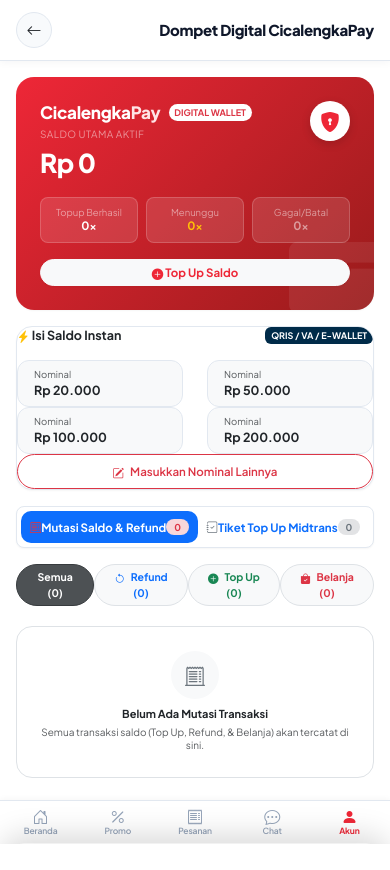
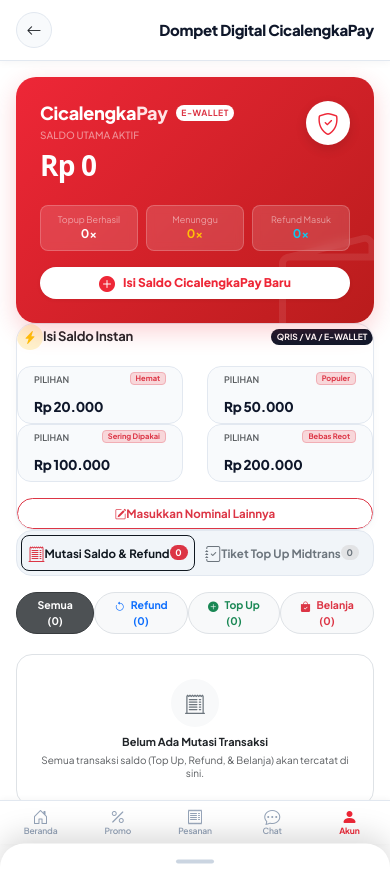
Before and after one commit to qipaw990/mhcstore, a PHP site: page /wallet in a window 390 px wide. Before the commit the page ends 844 px from the top, so only its background shows below. Run offline with PHP 8.4, Linux system fonts and the light colour scheme; the visitor is signed in with stand-in values (Sample User, id 1); data that the repository does not hold is empty; some libraries are stand-ins or nearby versions.

Commit message:
Fix auto-refund logging on order cancellations and redesign CicalengkaPay wallet UI for premium mobile experience

```diff
--- a/app/controllers/AdminController.php
+++ b/app/controllers/AdminController.php
@@ -187,7 +187,11 @@ class AdminController extends Controller
         $reason = sanitize($data['reason'] ?? 'Dibatalkan oleh Administrator');
 
         Database::execute("UPDATE `orders` SET `order_status` = 'canceled', `canceled_at` = NOW(), `cancellation_reason` = ? WHERE `id` = ?", [$reason, $orderId]);
-        $this->successResponse('Pesanan berhasil dibatalkan.');
+
+        // Panggil auto refund jika pesanan telah dibayar
+        Order::refundOrderIfPaid($orderId, $reason);
+
+        $this->successResponse('Pesanan berhasil dibatalkan dan pengembalian dana (jika ada) telah dikreditkan ke CicalengkaPay.');
     }
 
     public function deleteOrder(): void
--- a/views/customer/wallet.php
+++ b/views/customer/wallet.php
@@ -8,116 +8,123 @@
 </div>
 
 <div class="px-3 py-3">
-    <!-- CicalengkaPay Card Banner -->
-    <div class="p-4 text-white shadow-2xs mb-3 position-relative overflow-hidden" style="background: linear-gradient(135deg, #EE2737 0%, #991B1B 100%); border-radius: 18px;">
-        <!-- Watermark Icon -->
-        <div class="position-absolute" style="right: -10px; bottom: -15px; font-size: 95px; opacity: 0.08; line-height: 1; pointer-events: none;">
-            <i class="bi bi-wallet-fill"></i>
+    <!-- CicalengkaPay Premium Banner Card -->
+    <div class="p-4 text-white mb-3.5 position-relative overflow-hidden"
+         style="background: linear-gradient(135deg, #EE2737 0%, #B91C1C 100%); border-radius: 20px; box-shadow: 0 8px 24px rgba(238, 39, 55, 0.22);">
+        <!-- Watermark Pattern Background -->
+        <div class="position-absolute" style="right: -15px; bottom: -20px; font-size: 110px; opacity: 0.09; line-height: 1; pointer-events: none;">
+            <i class="bi bi-wallet2"></i>
         </div>
 
         <div class="position-relative z-1">
-            <div class="d-flex justify-content-between align-items-start mb-2.5">
+            <div class="d-flex justify-content-between align-items-start mb-2">
                 <div>
                     <div class="d-flex align-items-center gap-2 mb-1">
-                        <span style="font-weight: 900; font-size: 17px; letter-spacing: -0.3px;">Cicalengka<span style="color: #FFE4E6;">Pay</span></span>
-                        <span class="badge bg-white text-danger px-2.5 py-1 rounded-pill fw-bold" style="font-size: 9px;">DIGITAL WALLET</span>
+                        <span style="font-weight: 900; font-size: 18px; letter-spacing: -0.3px;">Cicalengka<span style="color: #FFE4E6;">Pay</span></span>
+                        <span class="badge bg-white text-danger px-2.5 py-1 rounded-pill fw-bold" style="font-size: 8.5px; letter-spacing: 0.5px;">E-WALLET</span>
                     </div>
-                    <div class="text-white-50" style="font-size: 10px; letter-spacing: 0.4px;">SALDO UTAMA AKTIF</div>
-                    <div class="fw-extrabold my-1" style="font-size: 26px; letter-spacing: -0.6px;"><?= format_rupiah($wallet['balance'] ?? 0) ?></div>
+                    <div class="text-white-50" style="font-size: 10px; font-weight: 500;">SALDO UTAMA AKTIF</div>
+                    <div class="fw-extrabold my-1 text-white" style="font-size: 28px; letter-spacing: -0.8px; font-family: system-ui, -apple-system, sans-serif;">
+                        <?= format_rupiah($wallet['balance'] ?? 0) ?>
+                    </div>
                 </div>
-                <div class="rounded-circle bg-white text-dark d-flex align-items-center justify-content-center" style="width: 40px; height: 40px; box-shadow: 0 3px 10px rgba(0,0,0,0.15);">
-                    <i class="bi bi-shield-lock-fill" style="color: #EE2737; font-size: 20px;"></i>
+                <div class="rounded-circle bg-white text-danger d-flex align-items-center justify-content-center flex-shrink-0" style="width: 44px; height: 44px; box-shadow: 0 4px 12px rgba(0,0,0,0.12);">
+                    <i class="bi bi-shield-check" style="font-size: 22px; color: #EE2737;"></i>
                 </div>
             </div>
 
-            <!-- Mini Quick Stats -->
-            <div class="row g-2 mt-1 mb-3">
+            <!-- Ringkasan Aktivitas Saldo -->
+            <div class="row g-2 mt-2 mb-3">
                 <div class="col-4">
-                    <div class="p-2 rounded-3 text-center" style="background: rgba(255,255,255,0.12); border: 1px solid rgba(255,255,255,0.18);">
-                        <div class="text-white-50" style="font-size: 9.5px;">Topup Berhasil</div>
-                        <div class="fw-bold text-white mt-0.5" style="font-size: 11.5px;"><?= $topup_stats['success_count'] ?? 0 ?>x</div>
+                    <div class="p-2 rounded-3 text-center" style="background: rgba(255,255,255,0.14); backdrop-filter: blur(4px); border: 1px solid rgba(255,255,255,0.2);">
+                        <div class="text-white-50" style="font-size: 9px;">Topup Berhasil</div>
+                        <div class="fw-bold text-white mt-0.5" style="font-size: 12px;"><?= $topup_stats['success_count'] ?? 0 ?>x</div>
                     </div>
                 </div>
                 <div class="col-4">
-                    <div class="p-2 rounded-3 text-center" style="background: rgba(255,255,255,0.12); border: 1px solid rgba(255,255,255,0.18);">
-                        <div class="text-white-50" style="font-size: 9.5px;">Menunggu</div>
-                        <div class="fw-bold text-warning mt-0.5" style="font-size: 11.5px;"><?= $topup_stats['pending_count'] ?? 0 ?>x</div>
+                    <div class="p-2 rounded-3 text-center" style="background: rgba(255,255,255,0.14); backdrop-filter: blur(4px); border: 1px solid rgba(255,255,255,0.2);">
+                        <div class="text-white-50" style="font-size: 9px;">Menunggu</div>
+                        <div class="fw-bold text-warning mt-0.5" style="font-size: 12px;"><?= $topup_stats['pending_count'] ?? 0 ?>x</div>
                     </div>
                 </div>
                 <div class="col-4">
-                    <div class="p-2 rounded-3 text-center" style="background: rgba(255,255,255,0.12); border: 1px solid rgba(255,255,255,0.18);">
-                        <div class="text-white-50" style="font-size: 9.5px;">Gagal/Batal</div>
-                        <div class="fw-bold text-white-50 mt-0.5" style="font-size: 11.5px;"><?= $topup_stats['failed_count'] ?? 0 ?>x</div>
+                    <div class="p-2 rounded-3 text-center" style="background: rgba(255,255,255,0.14); backdrop-filter: blur(4px); border: 1px solid rgba(255,255,255,0.2);">
+                        <div class="text-white-50" style="font-size: 9px;">Refund Masuk</div>
+                        <div class="fw-bold text-info mt-0.5" style="font-size: 12px;"><?= count(array_filter($transactions ?? [], fn($t) => ($t['category'] ?? '') === 'order_refund')) ?>x</div>
                     </div>
                 </div>
             </div>
 
-            <div class="d-flex gap-2 flex-wrap">
-                <button onclick="customTopUpDialog()" class="btn btn-light btn-sm fw-bold px-3.5 py-2.5 rounded-pill shadow-2xs flex-grow-1" style="color: #EE2737; font-size: 11.5px;">
-                    <i class="bi bi-plus-circle-fill me-1.5"></i> Top Up Saldo
-                </button>
-            </div>
+            <button onclick="customTopUpDialog()" class="btn btn-white w-100 fw-extrabold py-2.5 rounded-pill shadow-xs d-flex align-items-center justify-content-center gap-2" style="color: #EE2737; font-size: 12px; background: #FFFFFF;">
+                <i class="bi bi-plus-circle-fill fs-6"></i>
+                <span>Isi Saldo CicalengkaPay Baru</span>
+            </button>
         </div>
     </div>
 
-    <!-- Quick Top Up Amount Selector -->
-    <div class="border shadow-2xs p-3.5 mb-3 bg-white" style="border-radius: 16px; border-color: #E2E8F0 !important;">
+    <!-- Quick Top Up Amount Grid -->
+    <div class="p-3.5 mb-3.5 bg-white border" style="border-radius: 18px; border-color: #E2E8F0 !important; box-shadow: 0 2px 8px rgba(0,0,0,0.03);">
         <div class="d-flex justify-content-between align-items-center mb-3">
-            <h6 class="fw-bold m-0 text-dark" style="font-size: 12.5px;">
-                <i class="bi bi-lightning-charge-fill text-warning me-1.5"></i> Isi Saldo Instan
-            </h6>
-            <span class="badge text-white px-2.5 py-1" style="background:#002B49; font-size: 9px; font-weight: 700; border-radius: 6px;">QRIS / VA / E-WALLET</span>
+            <div class="d-flex align-items-center gap-1.5">
+                <div class="rounded-circle bg-warning-subtle text-warning d-flex align-items-center justify-content-center" style="width: 26px; height: 26px; font-size: 13px;">
+                    <i class="bi bi-lightning-charge-fill"></i>
+                </div>
+                <h6 class="fw-bold m-0 text-dark" style="font-size: 13px; letter-spacing: -0.2px;">Isi Saldo Instan</h6>
+            </div>
+            <span class="badge text-white px-2.5 py-1" style="background: #0F172A; font-size: 8.5px; font-weight: 700; border-radius: 8px;">
+                QRIS / VA / E-WALLET
+            </span>
         </div>
+
         <div class="row g-2.5">
+            <?php
+            $quickNominals = [
+                ['amount' => 20000,  'label' => 'Rp 20.000',  'tag' => 'Hemat'],
+                ['amount' => 50000,  'label' => 'Rp 50.000',  'tag' => 'Populer'],
+                ['amount' => 100000, 'label' => 'Rp 100.000', 'tag' => 'Sering Dipakai'],
+                ['amount' => 200000, 'label' => 'Rp 200.000', 'tag' => 'Bebas Reot']
+            ];
+            foreach ($quickNominals as $item):
+            ?>
             <div class="col-6">
-                <button type="button" onclick="quickTopUp(20000)" class="btn btn-light border w-100 py-2.5 px-3 rounded-3 text-start hover-red-card" style="border-radius: 12px !important; border-color: #E2E8F0 !important;">
-                    <div class="text-muted" style="font-size: 9.5px;">Nominal</div>
-                    <div class="fw-bold text-dark" style="font-size: 12.5px;">Rp 20.000</div>
+                <button type="button" onclick="quickTopUp(<?= $item['amount'] ?>)"
+                        class="btn w-100 py-2.5 px-3 border text-start d-flex flex-column justify-content-between transition-all"
+                        style="border-radius: 14px !important; background: #F8FAFC; border-color: #E2E8F0 !important; min-height: 58px;">
+                    <div class="d-flex justify-content-between align-items-center w-100 mb-0.5">
+                        <span class="text-muted" style="font-size: 9px; font-weight: 600;">PILIHAN</span>
+                        <span class="badge bg-danger-subtle text-danger border border-danger-subtle" style="font-size: 7.5px; padding: 2px 5px; font-weight: 700; border-radius: 4px;"><?= $item['tag'] ?></span>
+                    </div>
+                    <div class="fw-extrabold text-dark" style="font-size: 13.5px; letter-spacing: -0.3px; color: #0F172A !important;">
+                        <?= $item['label'] ?>
+                    </div>
                 </button>
             </div>
-            <div class="col-6">
-                <button type="button" onclick="quickTopUp(50000)" class="btn btn-light border w-100 py-2.5 px-3 rounded-3 text-start hover-red-card" style="border-radius: 12px !important; border-color: #E2E8F0 !important;">
-                    <div class="text-muted" style="font-size: 9.5px;">Nominal</div>
-                    <div class="fw-bold text-dark" style="font-size: 12.5px;">Rp 50.000</div>
-                </button>
-            </div>
-            <div class="col-6">
-                <button type="button" onclick="quickTopUp(100000)" class="btn btn-light border w-100 py-2.5 px-3 rounded-3 text-start hover-red-card" style="border-radius: 12px !important; border-color: #E2E8F0 !important;">
-                    <div class="text-muted" style="font-size: 9.5px;">Nominal</div>
-                    <div class="fw-bold text-dark" style="font-size: 12.5px;">Rp 100.000</div>
-                </button>
-            </div>
-            <div class="col-6">
-                <button type="button" onclick="quickTopUp(200000)" class="btn btn-light border w-100 py-2.5 px-3 rounded-3 text-start hover-red-card" style="border-radius: 12px !important; border-color: #E2E8F0 !important;">
-                    <div class="text-muted" style="font-size: 9.5px;">Nominal</div>
-                    <div class="fw-bold text-dark" style="font-size: 12.5px;">Rp 200.000</div>
-                </button>
-            </div>
+            <?php endforeach; ?>
         </div>
-        <div class="mt-2.5 text-center">
-            <button onclick="customTopUpDialog()" class="btn btn-outline-danger btn-sm rounded-pill fw-semibold px-3.5 py-2 w-100" style="font-size: 11.5px;">
-                <i class="bi bi-pencil-square me-1"></i> Masukkan Nominal Lainnya
+
+        <div class="mt-3">
+            <button onclick="customTopUpDialog()" class="btn btn-outline-danger w-100 py-2.5 rounded-pill fw-bold d-flex align-items-center justify-content-center gap-1.5" style="font-size: 11.5px; border-width: 1.5px;">
+                <i class="bi bi-pencil-square"></i>
+                <span>Masukkan Nominal Lainnya</span>
             </button>
         </div>
     </div>
 
     <!-- Navigation Tabs (Default ke Mutasi Saldo & Refund) -->
-    <ul class="nav nav-pills nav-fill bg-white p-1 rounded-3 shadow-2xs border mb-3" id="walletTabs" role="tablist" style="border-radius: 14px; border-color: #E2E8F0 !important;">
-        <li class="nav-item" role="presentation">
-            <button class="nav-link active rounded-3 fw-bold py-2.5 px-2 d-flex align-items-center justify-content-center gap-1.5" id="mutation-tab" data-bs-toggle="tab" data-bs-target="#mutation-pane" type="button" role="tab" style="font-size: 11.5px; border-radius: 10px !important;">
-                <i class="bi bi-receipt-cutoff text-danger"></i>
-                <span>Mutasi Saldo & Refund</span>
-                <span class="badge bg-danger-subtle text-danger rounded-pill px-2" style="font-size: 9.5px;"><?= count($transactions ?? []) ?></span>
-            </button>
-        </li>
-        <li class="nav-item" role="presentation">
-            <button class="nav-link rounded-3 fw-bold py-2.5 px-2 d-flex align-items-center justify-content-center gap-1.5" id="topup-tab" data-bs-toggle="tab" data-bs-target="#topup-pane" type="button" role="tab" style="font-size: 11.5px; border-radius: 10px !important;">
-                <i class="bi bi-journal-check text-secondary"></i>
-                <span>Tiket Top Up Midtrans</span>
-                <span class="badge bg-secondary-subtle text-secondary rounded-pill px-2" style="font-size: 9.5px;"><?= count($topup_logs ?? []) ?></span>
-            </button>
-        </li>
-    </ul>
+    <div class="bg-light p-1 rounded-4 border mb-3 d-flex" style="background: #F1F5F9 !important; border-color: #E2E8F0 !important;">
+        <button class="btn w-50 active fw-bold py-2 rounded-3 text-truncate d-flex align-items-center justify-content-center gap-1.5 transition-all"
+                id="mutation-tab" data-bs-toggle="tab" data-bs-target="#mutation-pane" type="button" role="tab" style="font-size: 11.5px;">
+            <i class="bi bi-receipt-cutoff text-danger fs-6"></i>
+            <span>Mutasi Saldo & Refund</span>
+            <span class="badge bg-danger text-white rounded-pill px-1.5" style="font-size: 9px;"><?= count($transactions ?? []) ?></span>
+        </button>
+        <button class="btn w-50 fw-bold py-2 rounded-3 text-truncate d-flex align-items-center justify-content-center gap-1.5 transition-all text-secondary"
+                id="topup-tab" data-bs-toggle="tab" data-bs-target="#topup-pane" type="button" role="tab" style="font-size: 11.5px;">
+            <i class="bi bi-journal-check fs-6"></i>
+            <span>Tiket Top Up Midtrans</span>
+            <span class="badge bg-secondary-subtle text-secondary rounded-pill px-1.5" style="font-size: 9px;"><?= count($topup_logs ?? []) ?></span>
+        </button>
+    </div>
 
     <!-- Tab Contents -->
     <div class="tab-content" id="walletTabContent">
```
Also changed, not shown: app/controllers/OrderController.php (+9 -5 lines), app/models/Order.php (+56 -45 lines).
